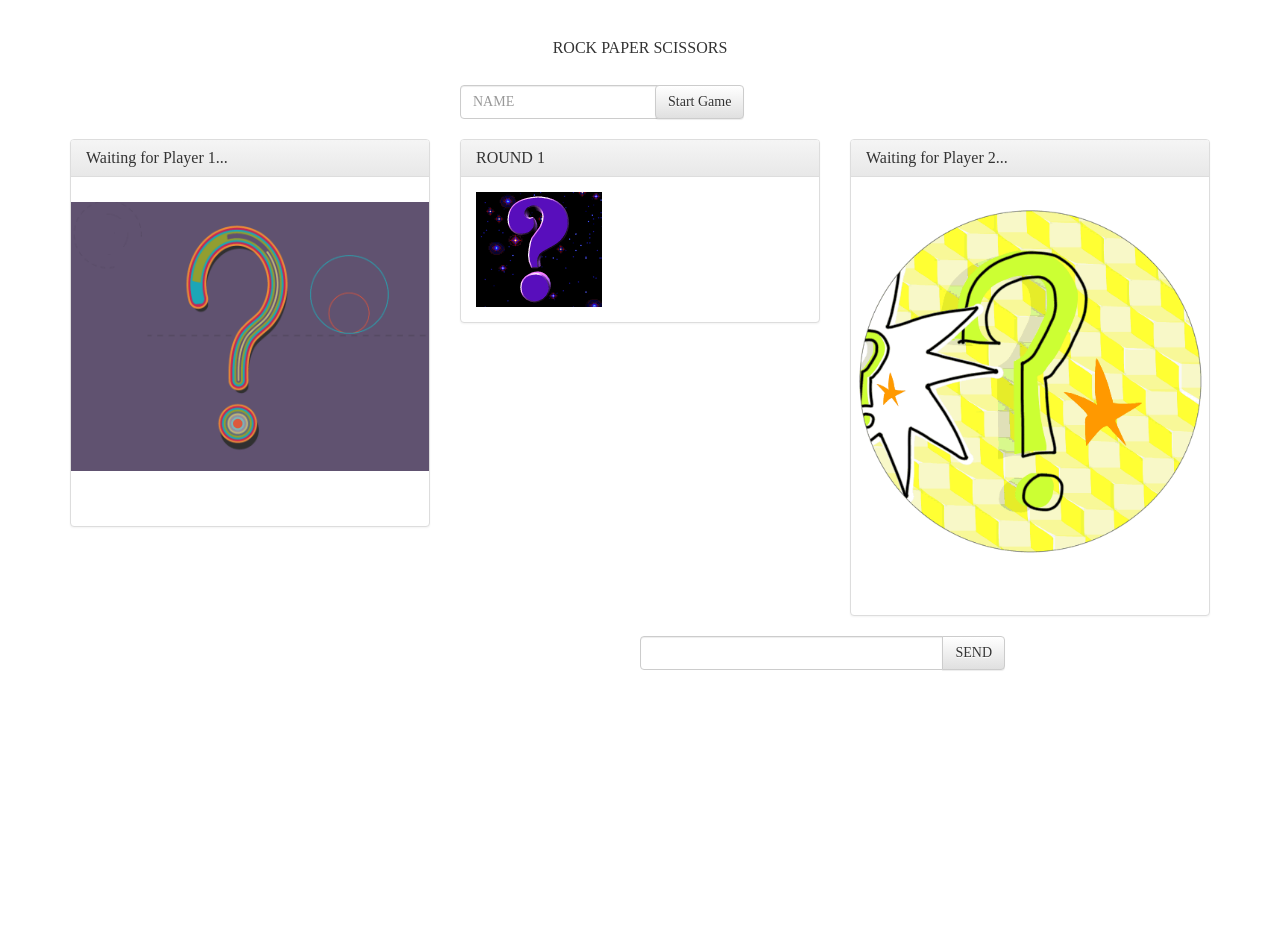
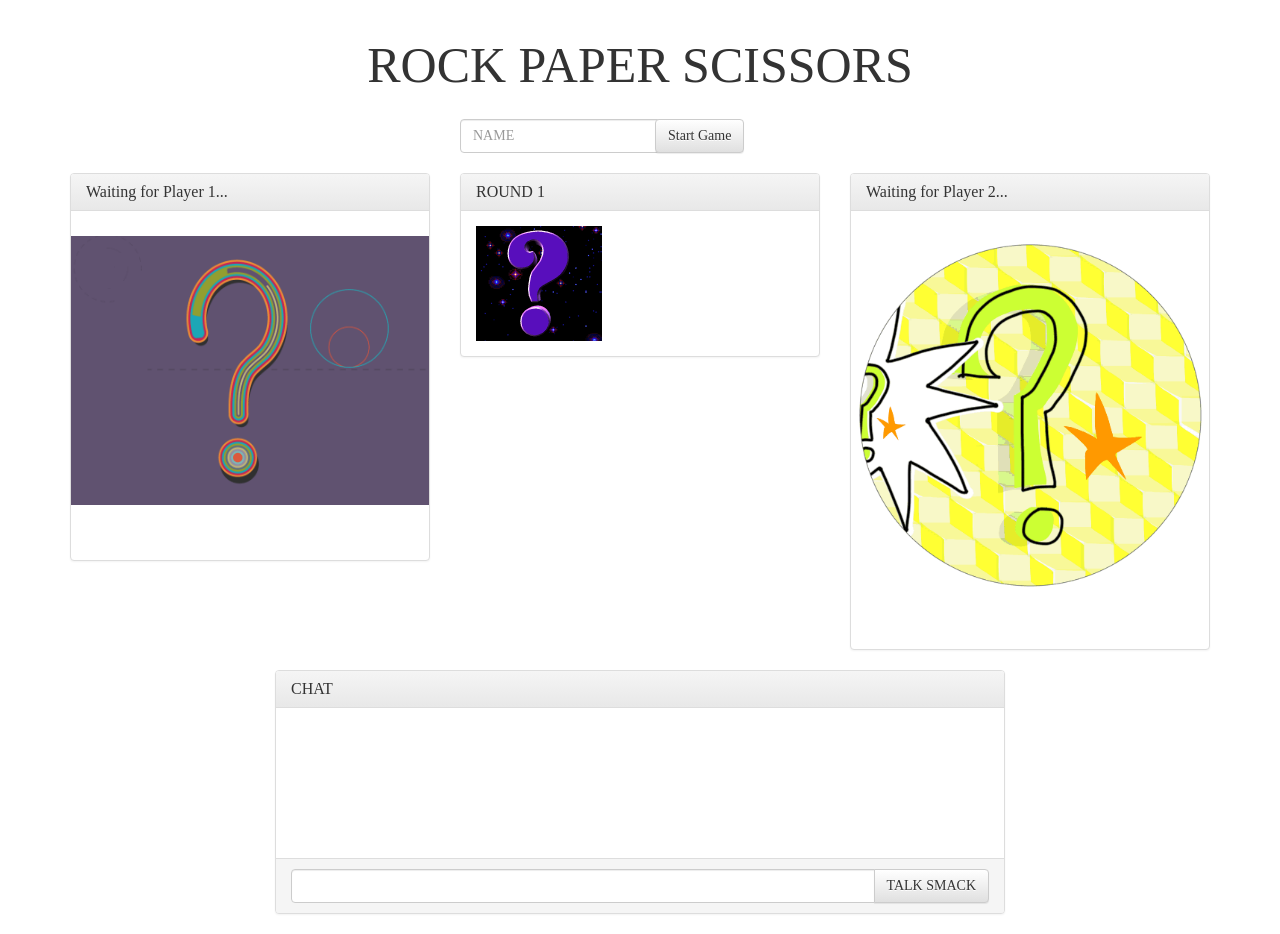
Before and after one commit to aksm/RPS-Multiplayer, a PHP site: page / in a window 1280 px wide. Before the commit the page ends 671 px from the top, so only its background shows below. Run offline with PHP 8.4, Linux system fonts and the light colour scheme; some libraries are stand-ins or nearby versions.

Commit message:
Update chat data function

```diff
--- a/assets/css/style.css
+++ b/assets/css/style.css
@@ -1,3 +1,6 @@
+h1 {
+	font-size: 50px;
+}
 .page-header {
 	text-align: center;
 	border: none;
@@ -19,3 +22,7 @@ button {
 	margin-top: 10px;
 
 }
+#chat .panel-body {
+	overflow-y: scroll;
+	height: 150px;
+}
--- /dev/null
+++ b/assets/js/chat.js
@@ -0,0 +1,25 @@
+$(document).ready(function() {
+	var mnumber = 0;
+	$(document).on("click", "#chat button", function() {
+		if($("#chat .form-control").val() != "") {
+			mnumber++;
+			var chatText = $("#chat .form-control").val();
+			var chat = {}
+			chat["chat/m"+mnumber+"/text"] = chatText;
+			chat["chat/messages"] = mnumber;
+			chat["chat/m"+mnumber+"/player"] = username;
+			chat["chat/m"+mnumber+"/timestamp"] = firebase.database.ServerValue.TIMESTAMP;
+			database.ref(gamekey).update(chat);
+
+		}
+	});
+	database.ref().on("value", function(snapshot) {
+		if(gamekey != "") {
+			database.ref(gamekey).on("value", function(snapshot) {
+				if(snapshot.child("chat/messages").exists()) {
+					mnumber = snapshot.val().chat.messages;
+				}
+			});
+		}
+	});
+});
--- a/assets/js/game.js
+++ b/assets/js/game.js
@@ -39,9 +39,9 @@ function newRound(snapshot) {
 }
 function rebootRound(snapshot) {
 		$(".rps").prop("disabled", false);
-		show($("div#"+role+" div.tokens"));
-		$("div#game div.panel-heading").html("ROUND "+round);
-		$("div#game div.panel-body").html("<img src='"+pickImage("question")+"' class='img-responsive'>")
+		show($("#"+role+" .tokens"));
+		$("#game .panel-heading").html("ROUND "+round);
+		$("#game .panel-body").html("<img src='"+pickImage("question")+"' class='img-responsive'>")
 }
 function player1Wins(snapshot) {
 	p1wins = snapshot.val().player1.wins;
@@ -71,21 +71,21 @@ function roundEnd(snapshot) {
 	var p1img = snapshot.val().player1.img;
 	var p2img = snapshot.val().player2.img;
 	var roundWinner = snapshot.val().roundWinner;
-	$("div#game div.panel-heading").html(roundWinner);
-	$("div#game div.panel-body").html("<img src='"+p1img+"' class='img-responsive'><img src='"+p2img+"' class='img-responsive'>");
+	$("#game .panel-heading").html(roundWinner);
+	$("#game .panel-body").html("<img src='"+p1img+"' class='img-responsive'><img src='"+p2img+"' class='img-responsive'>");
 }
 $(document).ready(function() {
 
 	// Initialize placeholder image for players
-	$("div#player1 div.question").html("<img src='"+pickImage("question")+"' class='img-responsive'>")
-	$("div#player2 div.question").html("<img src='"+pickImage("question")+"' class='img-responsive'>")
-	$("div#game div.panel-body").html("<img src='"+pickImage("question")+"' class='img-responsive'>")
+	$("#player1 .question").html("<img src='"+pickImage("question")+"' class='img-responsive'>")
+	$("#player2 .question").html("<img src='"+pickImage("question")+"' class='img-responsive'>")
+	$("#game .panel-body").html("<img src='"+pickImage("question")+"' class='img-responsive'>")
 	// Update any waiting player in html and change button text
 	database.ref().orderByKey().limitToLast(1).on("child_added", function(snapshot) {
 		if(snapshot.val().players == 1) {
 			opponentname = snapshot.val().player1.name;
 			$("#player1-status").html("PLAYER 1: "+opponentname);
-			show($("div#player1 div.stats"));
+			show($("#player1 .stats"));
 			$("#start-game").text("Join Game");
 		}
 	});
@@ -99,14 +99,14 @@ $(document).ready(function() {
 				players++;
 				playerState = "joined";
 				hide($("#start-section"));
-				hide($("div#player1 div.question"));
-				$("div#player1 div.rock").html("<button class='rps' data-token='rock'><img src='"+pickImage("rock")+"' class='img-responsive'>");
-				$("div#player1 div.paper").html("<button class='rps' data-token='paper'><img src='"+pickImage("paper")+"' class='img-responsive'>");
-				$("div#player1 div.scissors").html("<button class='rps' data-token='scissors'><img src='"+pickImage("scissors")+"' class='img-responsive'>");
-				show($("div#player1 div.rock"));
-				show($("div#player1 div.paper"));
-				show($("div#player1 div.scissors"));
-				show($("div#player1 div.stats"));
+				hide($("#player1 .question"));
+				$("#player1 .rock").html("<button class='rps' data-token='rock'><img src='"+pickImage("rock")+"' class='img-responsive'>");
+				$("#player1 .paper").html("<button class='rps' data-token='paper'><img src='"+pickImage("paper")+"' class='img-responsive'>");
+				$("#player1 .scissors").html("<button class='rps' data-token='scissors'><img src='"+pickImage("scissors")+"' class='img-responsive'>");
+				show($("#player1 .rock"));
+				show($("#player1 .paper"));
+				show($("#player1 .scissors"));
+				show($("#player1 .stats"));
 				var newkey = database.ref().push({
 					player1: {name: username, wins: p1wins, losses: p1losses},
 					players: players,
@@ -122,14 +122,14 @@ $(document).ready(function() {
 				role = "player2";
 				$("#player2-status").html("PLAYER 2: "+username);
 				hide($("#start-section"));
-				hide($("div#player2 div.question"));
-				$("div#player2 div.rock").html("<button class='rps' data-token='rock'><img src='"+pickImage("rock")+"' class='img-responsive'>");
-				$("div#player2 div.paper").html("<button class='rps' data-token='paper'><img src='"+pickImage("paper")+"' class='img-responsive'>");
-				$("div#player2 div.scissors").html("<button class='rps' data-token='scissors'><img src='"+pickImage("scissors")+"' class='img-responsive'>");
-				show($("div#player2 div.rock"));
-				show($("div#player2 div.paper"));
-				show($("div#player2 div.scissors"));
-				show($("div#player2 div.stats"));
+				hide($("#player2 .question"));
+				$("#player2 .rock").html("<button class='rps' data-token='rock'><img src='"+pickImage("rock")+"' class='img-responsive'>");
+				$("#player2 .paper").html("<button class='rps' data-token='paper'><img src='"+pickImage("paper")+"' class='img-responsive'>");
+				$("#player2 .scissors").html("<button class='rps' data-token='scissors'><img src='"+pickImage("scissors")+"' class='img-responsive'>");
+				show($("#player2 .rock"));
+				show($("#player2 .paper"));
+				show($("#player2 .scissors"));
+				show($("#player2 .stats"));
 				database.ref(gamekey).update({
 					player2: {name: username, wins: p2wins, losses: p2losses},
 					players: players
@@ -149,14 +149,14 @@ $(document).ready(function() {
 		database.ref(gamekey).update(choicekey);
 		$(".rps").prop("disabled", true);
 		if(choice == "rock") {
-			hide($("div#"+role+" div.paper"));
-			hide($("div#"+role+" div.scissors"));
+			hide($("#"+role+" .paper"));
+			hide($("#"+role+" .scissors"));
 		} else if (choice == "paper") {
-			hide($("div#"+role+" div.rock"));
-			hide($("div#"+role+" div.scissors"));
+			hide($("#"+role+" .rock"));
+			hide($("#"+role+" .scissors"));
 		} else if (choice == "scissors") {
-			hide($("div#"+role+" div.rock"));
-			hide($("div#"+role+" div.paper"));
+			hide($("#"+role+" .rock"));
+			hide($("#"+role+" .paper"));
 		}
 		database.ref(gamekey).once("value", function(snapshot) {
 			if(snapshot.child("player1/round"+round).exists() && snapshot.child("player2/round"+round).exists()) {
@@ -192,8 +192,8 @@ $(document).ready(function() {
 				p1wins = snapshot.val().player1.wins;
 				p1losses = snapshot.val().player1.losses;
 				ties = snapshot.val().ties;
-				$("div#player1 div.stat-text").html("<p>Wins: "+p1wins+"<p>Losses: "+p1losses+"<p>Ties: "+ties);
-				$("div#player2 div.stat-text").html("<p>Wins: "+p2wins+"<p>Losses: "+p2losses+"<p>Ties: "+ties);
+				$("#player1 .stat-text").html("<p>Wins: "+p1wins+"<p>Losses: "+p1losses+"<p>Ties: "+ties);
+				$("#player2 .stat-text").html("<p>Wins: "+p2wins+"<p>Losses: "+p2losses+"<p>Ties: "+ties);
 				if(snapshot.val().players == 2) {
 					p2wins = snapshot.val().player2.wins;
 					p2losses = snapshot.val().player2.losses;
@@ -201,7 +201,7 @@ $(document).ready(function() {
 				if(role == "player1" && snapshot.val().players == 2) {
 					opponentname = snapshot.val().player2.name;
 					$("#player2-status").html("PLAYER 2: "+opponentname);
-					show($("div#player2 div.stats"));
+					show($("#player2 .stats"));
 				}
 				newRound(snapshot);
 			});
--- a/index.html
+++ b/index.html
@@ -98,12 +98,19 @@
 	<!-- Area for talking smack -->
 	<div class="container">
 		<div class="col-md-8 col-md-offset-2" id="chat">
-			<div id="chat-display" class="col-lg-6"></div>
-			<div class="input-group">
-				<input type="text" class="form-control">
-				<span class="input-group-btn">
-					<button class="btn btn-default" type="button">SEND</button>
-				</span>
+			<div class="panel panel-default">
+				<div class="panel-heading">CHAT</div>
+				<div class="panel-body">
+					<div id="chat-display" class="col-lg-6"></div>
+				</div>
+				<div class="panel-footer">
+					<div class="input-group">
+						<input type="text" class="form-control">
+						<span class="input-group-btn">
+							<button class="btn btn-default" type="button">TALK SMACK</button>
+						</span>
+					</div>
+				</div>
 			</div>
 		</div>
 	</div>
@@ -111,5 +118,6 @@
 	<script src="https://www.gstatic.com/firebasejs/3.3.2/firebase.js"></script>
 	<script defer src="assets/js/config.js"></script>
 	<script defer src="assets/js/game.js"></script>
+	<script defer src="assets/js/chat.js"></script>
 </body>
 </html>
```
